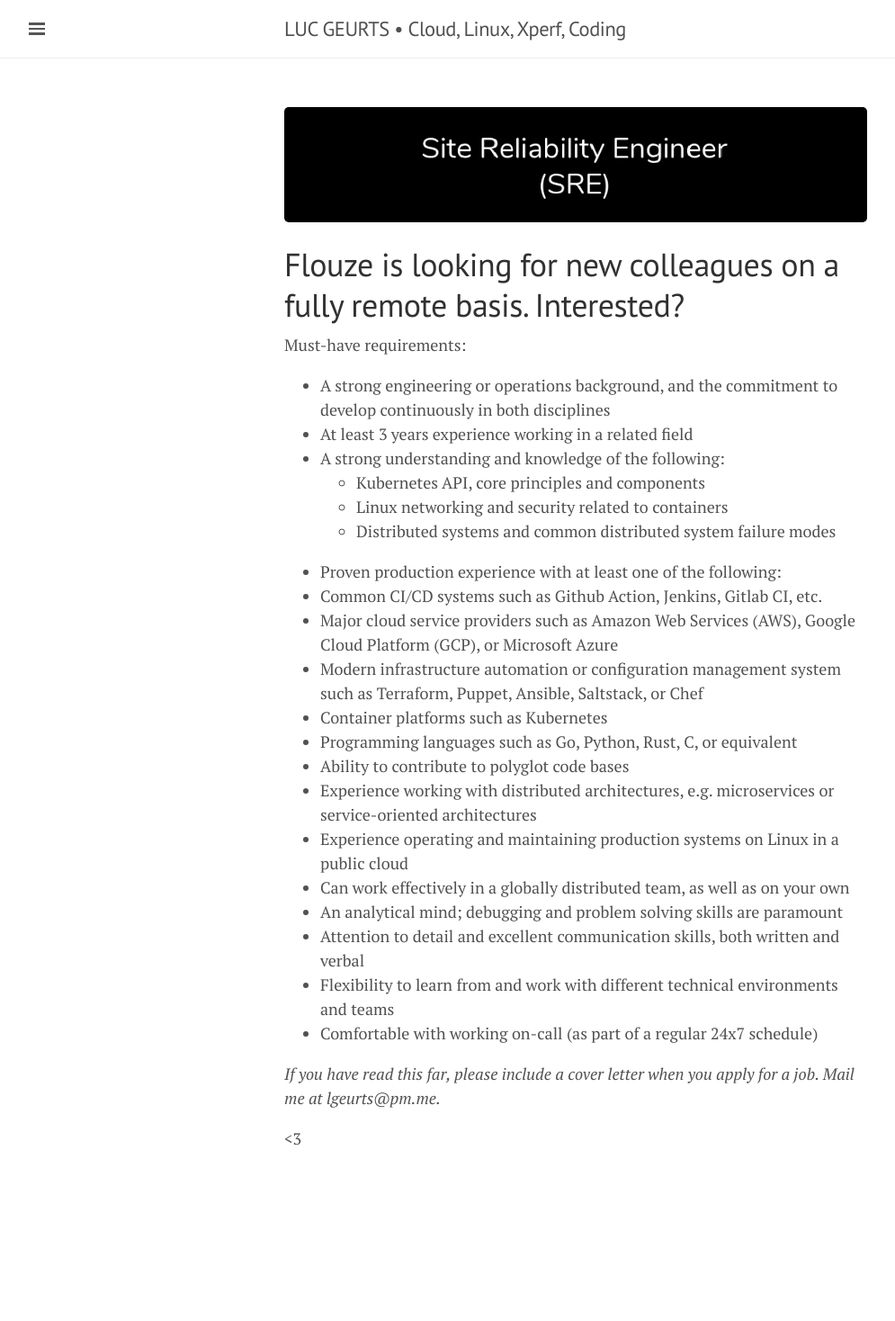
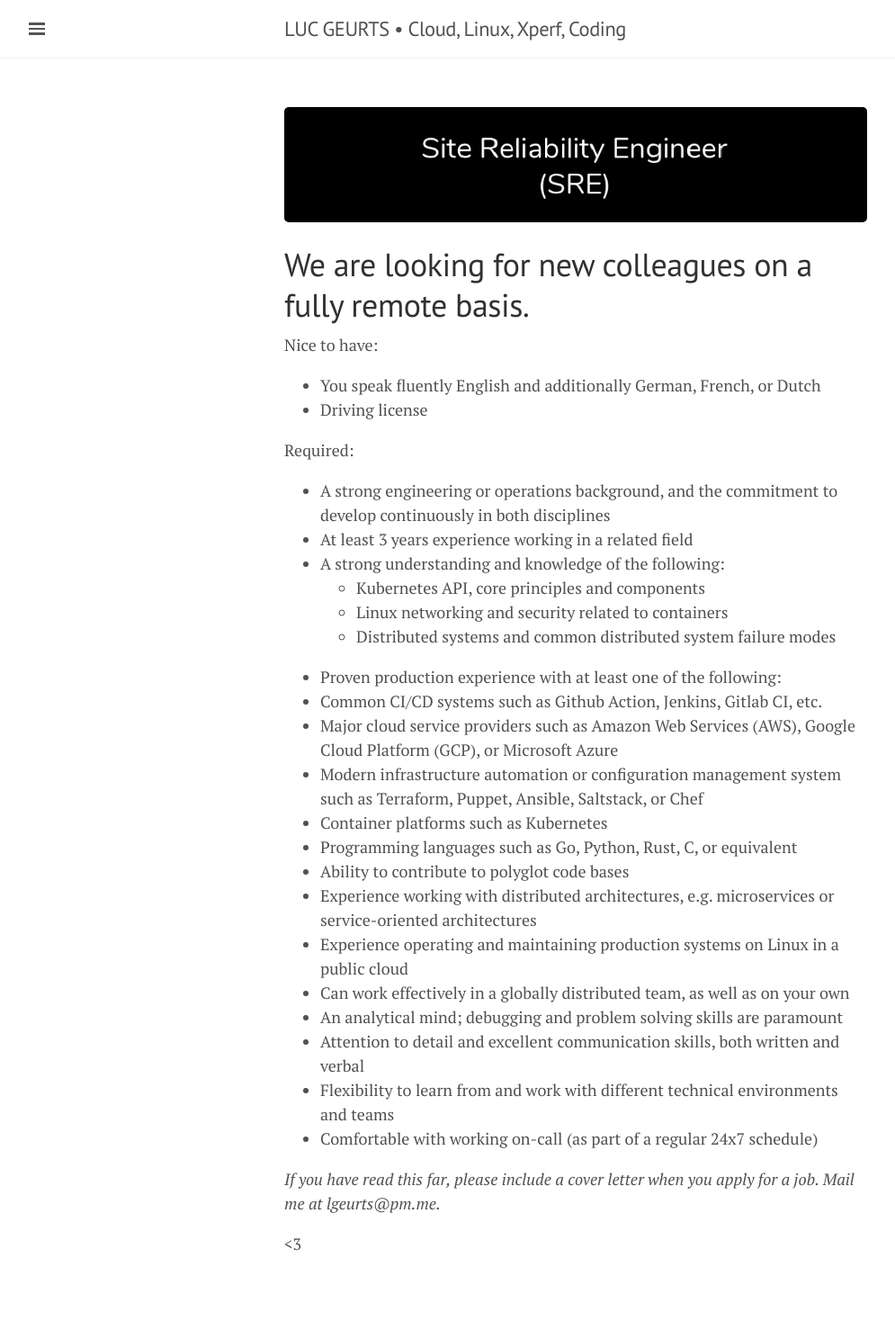
Before and after one commit to lgeurts/lgeurts.github.io, a Jekyll site: the page built from APPLICATION_FORM.md, in a window 1280 px wide. Shown: the whole page at 90% size, without its empty margins (0-995 px from the left). Built offline with Jekyll 4.4.1, drawn with Linux system fonts in a browser that asks for light colours; nearby versions of some CDN libraries; our own code applies the rules of GitHub Pages for plain Markdown files; before the commit the page ends 1351 px from its top, so only the background shows below that.

Commit message:
Update APPLICATION_FORM.md

```diff
--- a/APPLICATION_FORM.md
+++ b/APPLICATION_FORM.md
@@ -1,8 +1,13 @@
 ![Join Us](/assets/opportunities.png)
 
-# Flouze is looking for new colleagues on a fully remote basis. Interested?
+# We are looking for new colleagues on a fully remote basis.
 
-Must-have requirements:
+Nice to have:
+
+- You speak fluently English and additionally German, French, or Dutch
+- Driving license
+
+Required:
 
 - A strong engineering or operations background, and the commitment to develop continuously in both disciplines
 - At least 3 years experience working in a related field
```
